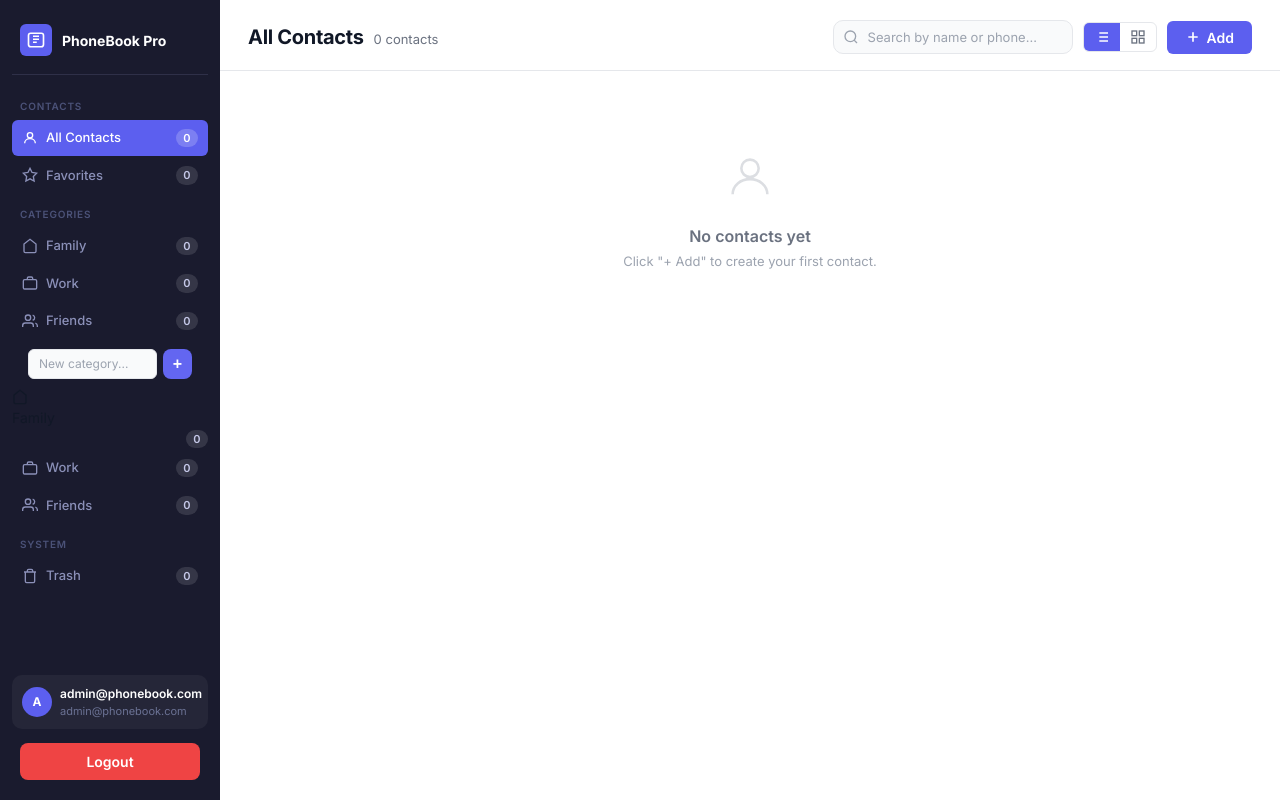
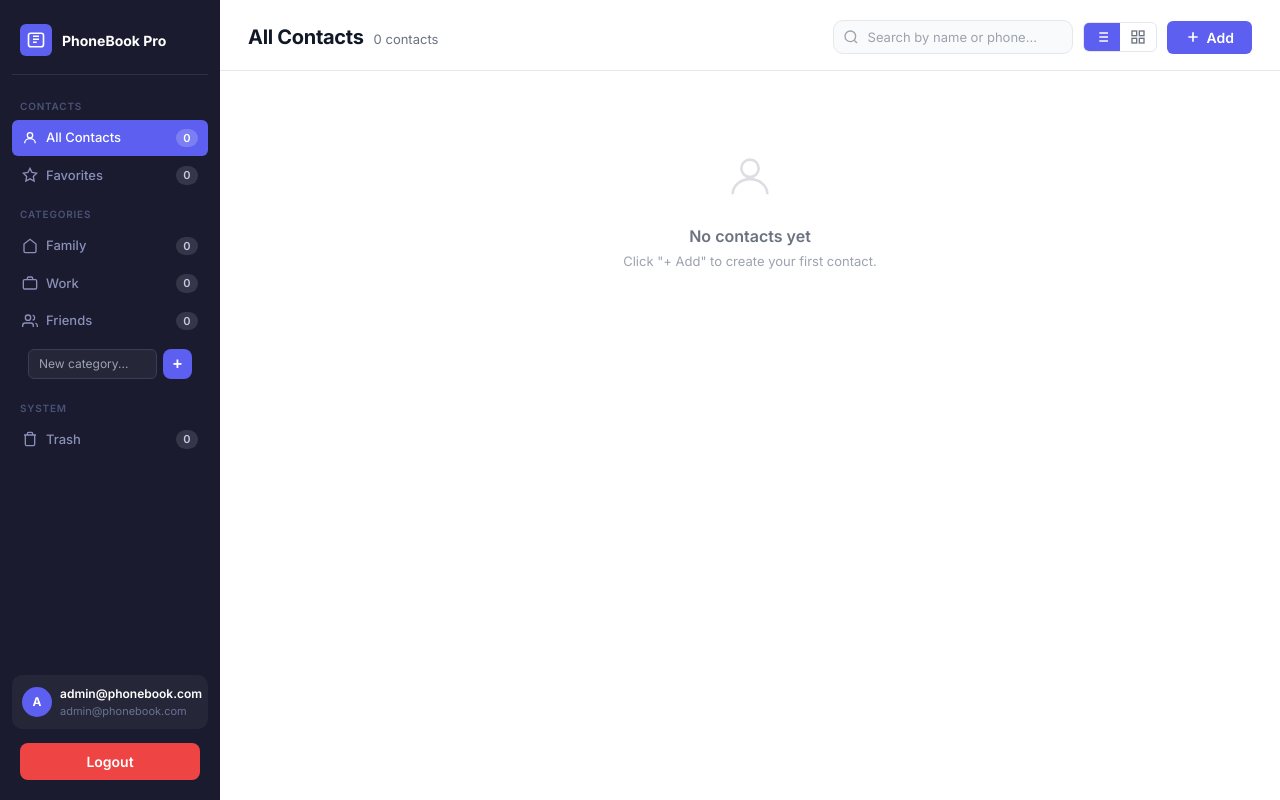
Before and after one commit to thanhnam-nc/PhoneBookManagementSystem, a Flask app: page /contacts in a window 1280 px wide. Run offline with Flask 3, Linux system fonts and the light colour scheme; a user stored in the database is signed in; data comes from the database, SQL or seed files in the repository; both versions use the stored data as it was after the commit; data that the repository does not hold is empty.

Commit message:
fix vai loi

```diff
--- a/templates/contacts/dashboard.html
+++ b/templates/contacts/dashboard.html
@@ -74,34 +74,12 @@
     <div style="display:flex;gap:6px;">
       <input id="new-cat-input" class="input" type="text"
         placeholder="New category..."
-        style="font-size:12px;padding:6px 10px;"
+        style="font-size:12px;padding:6px 10px;background:#252638;border:1px solid #3a3d57;color:#f3f4f6;"
         onkeydown="if(event.key==='Enter') createCategory()" />
       <button onclick="createCategory()"
-        style="background:#6366f1;color:#fff;border:none;border-radius:8px;padding:6px 10px;cursor:pointer;font-size:16px;font-weight:700;">+</button>
+        style="background:#5c5fef;color:#fff;border:none;border-radius:8px;padding:6px 10px;cursor:pointer;font-size:16px;font-weight:700;">+</button>
     </div>
   </div>
-      <svg class="nav-icon" viewBox="0 0 24 24" fill="none" stroke="currentColor" stroke-width="2">
-        <path d="M3 9l9-7 9 7v11a2 2 0 0 1-2 2H5a2 2 0 0 1-2-2z"/>
-      </svg>
-      Family
-      <span class="nav-badge" id="badge-family">0</span>
-    </a>
-    <a class="nav-item" id="nav-work" onclick="filterView('work')">
-      <svg class="nav-icon" viewBox="0 0 24 24" fill="none" stroke="currentColor" stroke-width="2">
-        <rect x="2" y="7" width="20" height="14" rx="2"/><path d="M16 7V5a2 2 0 0 0-2-2h-4a2 2 0 0 0-2 2v2"/>
-      </svg>
-      Work
-      <span class="nav-badge" id="badge-work">0</span>
-    </a>
-    <a class="nav-item" id="nav-friends" onclick="filterView('friends')">
-      <svg class="nav-icon" viewBox="0 0 24 24" fill="none" stroke="currentColor" stroke-width="2">
-        <path d="M17 21v-2a4 4 0 0 0-4-4H5a4 4 0 0 0-4 4v2"/><circle cx="9" cy="7" r="4"/>
-        <path d="M23 21v-2a4 4 0 0 0-3-3.87"/><path d="M16 3.13a4 4 0 0 1 0 7.75"/>
-      </svg>
-      Friends
-      <span class="nav-badge" id="badge-friends">0</span>
-    </a>
-  </nav>
 
   <div class="sidebar-section-label">SYSTEM</div>
   <nav class="sidebar-nav">
```
Also changed, not shown: phonebook.db.
